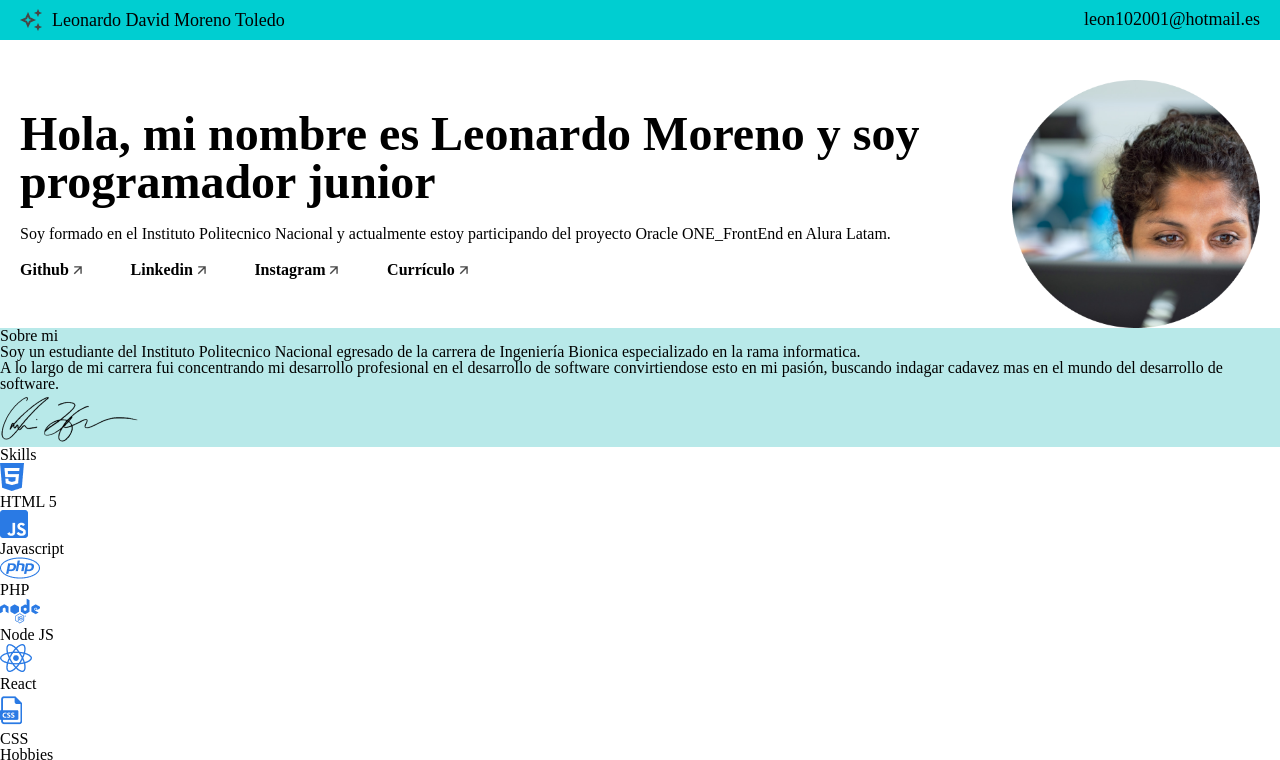
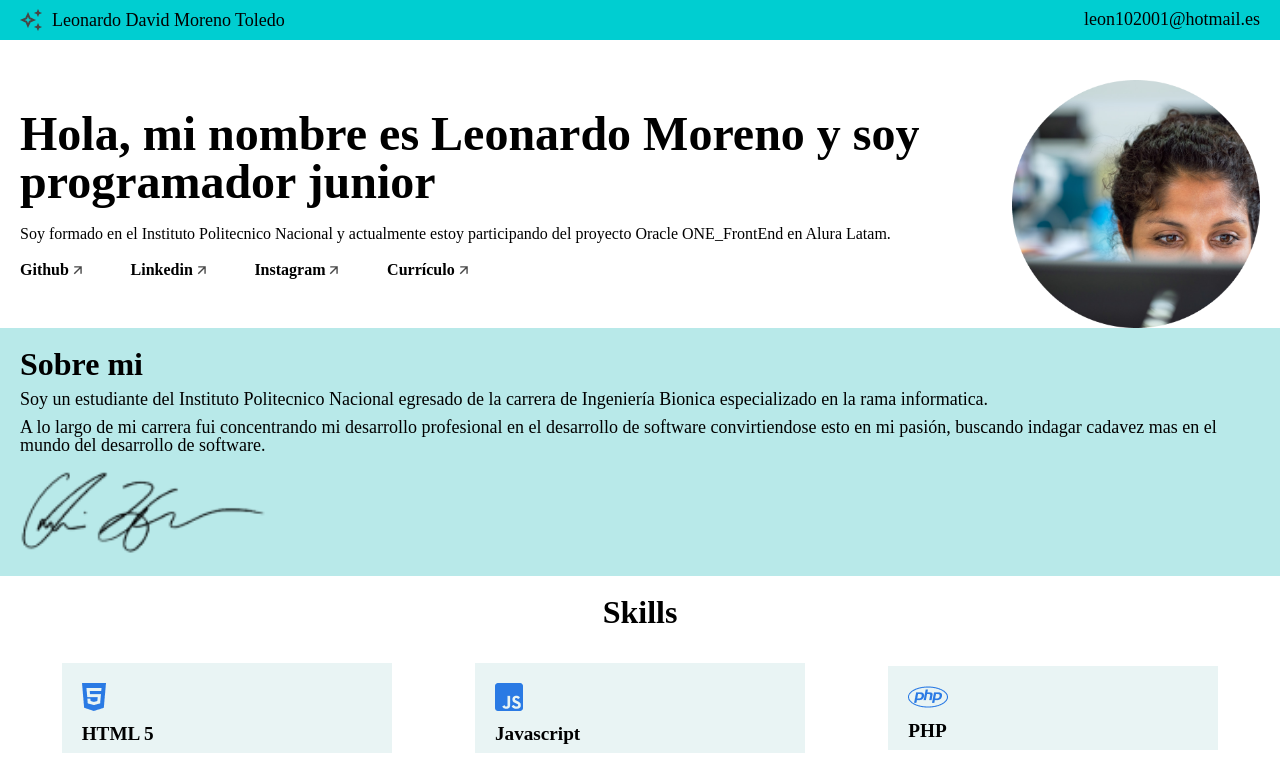
Before and after one commit to LeoMorTol98/MiPotafolio, a plain HTML site: page index.html in a window 1280 px wide. Shown: the top 760 px of the page. Drawn offline with Linux system fonts and the light colour scheme.

Commit message:
Desarroll de la sección skills para diferentes dispositivos

```diff
--- a/index.html
+++ b/index.html
@@ -60,7 +60,7 @@
                     <p class="about__paragraph">A lo largo de mi carrera fui concentrando mi desarrollo profesional en el desarrollo de software convirtiendose esto en mi pasión, buscando indagar
                         cadavez mas en el mundo del desarrollo de software.</p>
                     <!-- Si quieres, pon tú firma acá! -->
-                    <img src="assets\signature.png">
+                    <img class="Firma" src="assets\signature.png">
                 </div>
             </section>
 
@@ -109,7 +109,7 @@
                                 <li class="skills__name">CSS</li>
                             </ul>
                         </div>
-                </div>
+                    </div>
             </section>
 
             <!-- Sección de Hobbies -->
--- a/style.css
+++ b/style.css
@@ -89,8 +89,68 @@
 }
 
 .about__container{
+    padding: 20px;
+    display: flex;
+    flex-direction: column;
+    gap: 10px;
+}
 
+.about__title{
+    font-weight: bold;
+    font-size: xx-large;
 }
+
+.about__paragraph{
+    font-size: large;
+}
+.Firma{
+    margin-right: 80%;
+}
+
+/*Estilo de la sección Skills siguiendo la metodología de diseño Mobile-First*/
+.skills{
+    height: auto;
+    padding: 20px;
+    display: flex;
+    flex-direction: column;
+}
+
+.skills__title{
+    text-align: center;
+    font-weight: bold;
+    font-size: xx-large;
+    margin-bottom: 25px;
+}
+
+.skills__box{
+    height: 40%;
+    width: 40%;
+    background-color: #e9f4f4;
+    padding: 10px;
+    margin: 10px;
+}
+
+.skills__img{
+    flex-shrink: 0;
+    padding: 10px;
+}
+
+.skills__name{
+    font-size: larger;
+    font-weight: bold;
+    padding-left: 10px;
+}
+
+.skills__line{
+    display: flex;
+    flex-wrap: wrap;
+    justify-content: space-around;
+    align-items: center;
+}
+
+/*Estilo de la sección hobbies siguiendo la metodologia de diseño mobile first*/
+
+
 
 @media(min-width:834px){
     /*Adecuaciones para la presentacion en dispositivos tablet*/
@@ -110,6 +170,11 @@
     .title__network{
         justify-content: left;
         gap:5%;
+    }
+
+    .skills__box{
+        height: 50;
+        width: 25%;
     }
 
 }
@@ -136,4 +201,15 @@
         padding-right: 60px;
     }
 
+    .about__container{
+        padding: 5%;
+        padding-left: 10%;
+        padding-right: 40%;
+    }
+
+    .skills__box{
+        height: 50;
+        width: 13%;
+    }
+
 }
```
